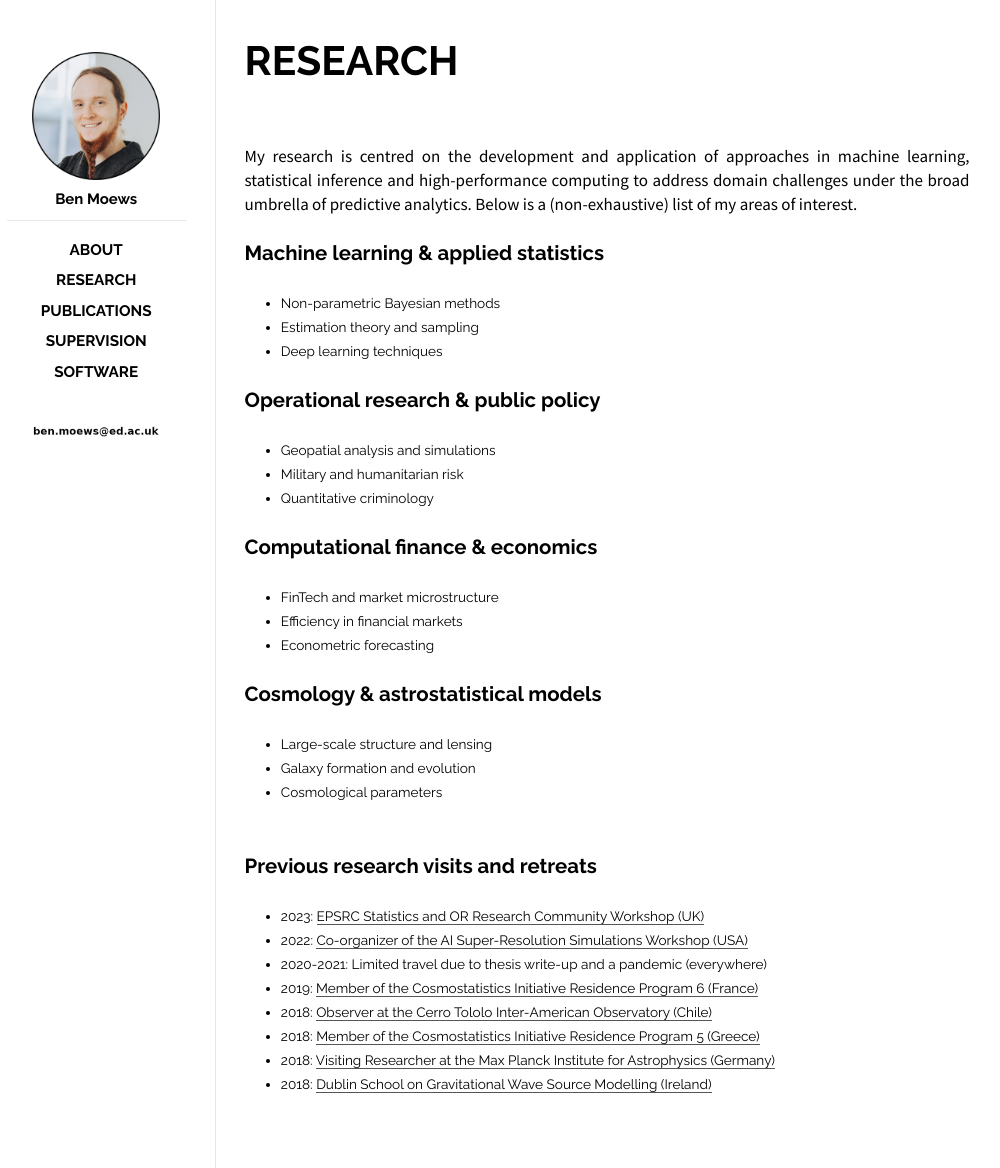
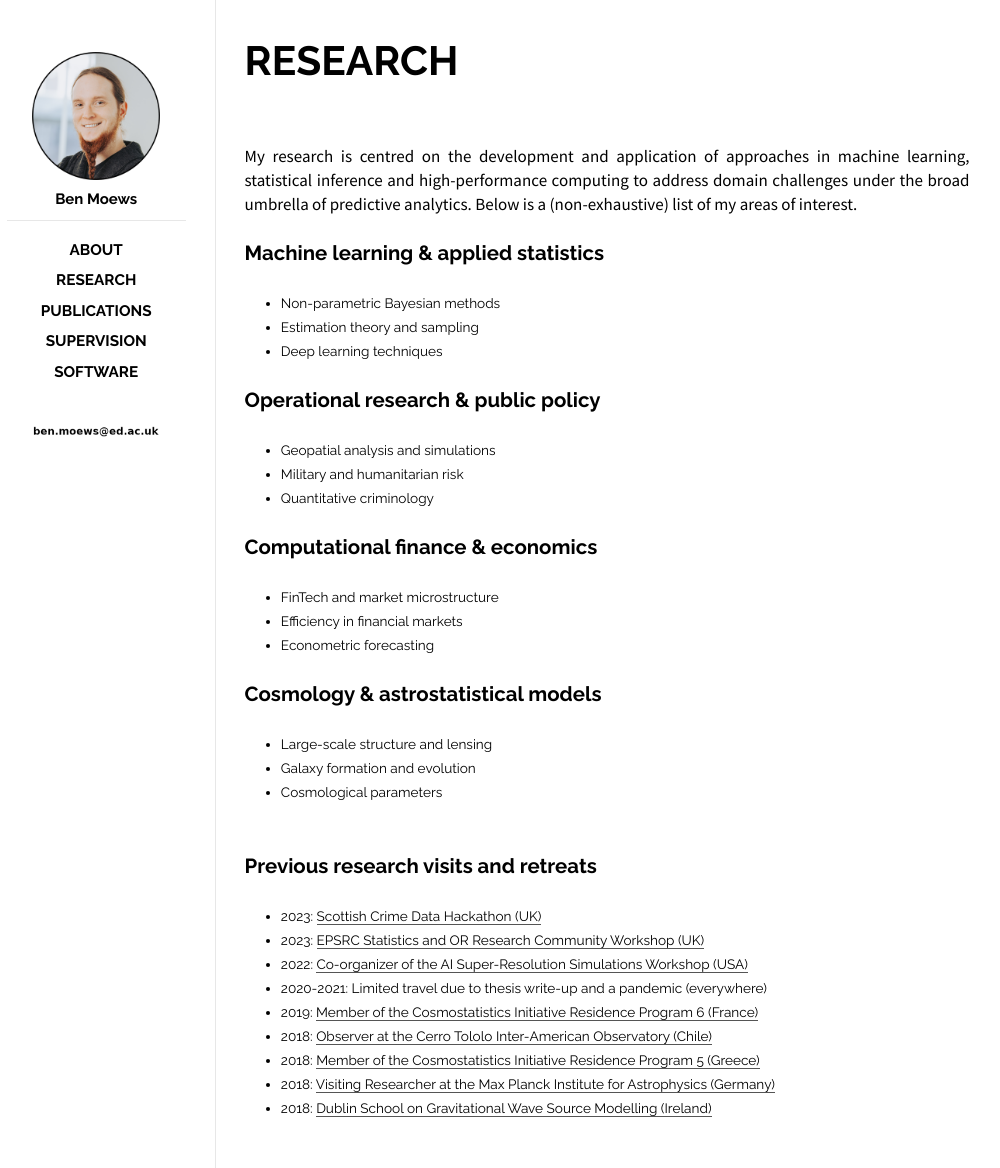
Before and after one commit to moews/moews.github.io, a Jekyll site: the page built from _posts/2017-03-26-research.md, in a window 1280 px wide. Shown: the whole page, without its empty margins (143-1143 px from the left). Built offline with Jekyll 4.4.1, drawn with Linux system fonts in a browser that asks for light colours.

Commit message:
Update 2017-03-26-research.md

```diff
--- a/_posts/2017-03-26-research.md
+++ b/_posts/2017-03-26-research.md
@@ -41,6 +41,7 @@ My research is centred on the development and application of approaches in machi
 
 ## Previous research visits and retreats
 
+* 2023: [Scottish Crime Data Hackathon (UK)](https://www.sccjr.ac.uk/event/scottish-crime-data-hackathon)
 * 2023: [EPSRC Statistics and OR Research Community Workshop (UK)](https://www.ukri.org/events/statistics-and-operational-research-community-workshop-17-jan)
 * 2022: [Co-organizer of the AI Super-Resolution Simulations Workshop (USA)](https://events.mcs.cmu.edu/aisrs22)
 * 2020-2021: Limited travel due to thesis write-up and a pandemic (everywhere)
```
